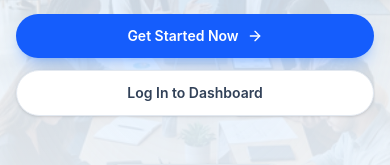
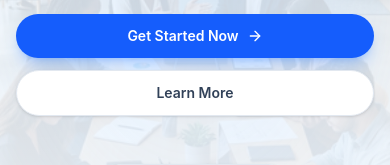
Before and after one commit to Biniyam-Taye/Student-Freelance-and-Internship-Management, a React (Vite) app: page / in a window 390 px wide. Shown: the part 445-610 px from the top of the page. Built offline with nearby package versions, Linux system fonts and the light colour scheme.

Commit message:
feat: implement responsive landing page with navigation, theme toggling, and multi-language support

```diff
--- a/src/pages/public/HomePage.jsx
+++ b/src/pages/public/HomePage.jsx
@@ -177,9 +177,9 @@ export default function HomePage() {
                         <Link to="/register" className="w-full sm:w-auto inline-flex items-center justify-center gap-2 bg-blue-600 hover:bg-blue-500 text-white px-7 py-3 rounded-full text-sm font-semibold transition-all shadow-lg shadow-blue-500/30 active:scale-95 whitespace-nowrap">
                             {t('hero.cta_register')} <ArrowRight className="w-4 h-4 flex-shrink-0" />
                         </Link>
-                        <Link to="/login" className={`w-full sm:w-auto inline-flex items-center justify-center gap-2 border ${mode === 'dark' ? 'bg-white/5 hover:bg-white/10 border-white/10 text-white' : 'bg-white hover:bg-slate-50 border-slate-200 text-slate-700'} px-7 py-3 rounded-full text-sm font-semibold transition-all active:scale-95 shadow-sm whitespace-nowrap backdrop-blur-sm`}>
-                            {t('hero.cta_login')}
-                        </Link>
+                        <a href="#how-it-works" className={`w-full sm:w-auto inline-flex items-center justify-center gap-2 border ${mode === 'dark' ? 'bg-white/5 hover:bg-white/10 border-white/10 text-white' : 'bg-white hover:bg-slate-50 border-slate-200 text-slate-700'} px-7 py-3 rounded-full text-sm font-semibold transition-all active:scale-95 shadow-sm whitespace-nowrap backdrop-blur-sm`}>
+                            {t('hero.cta_learn')}
+                        </a>
                     </motion.div>
 
                     {/* Floating stat cards */}
```
